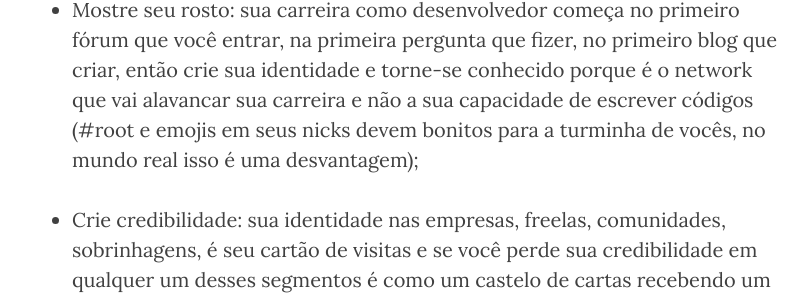
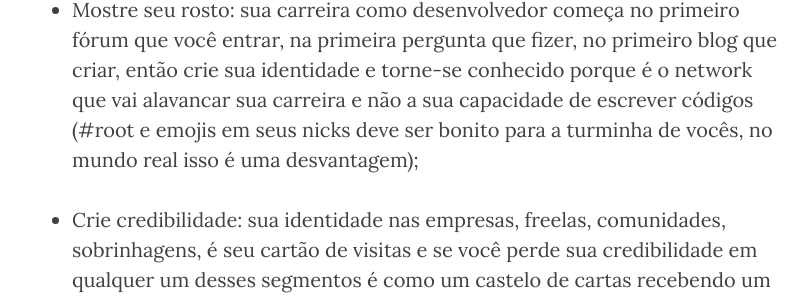
Before and after one commit to brasil-php/blog, a Jekyll site: the page built from _posts/2017-08-20-o-que-e-ser-desenvolvedor.markdown, in a window 1280 px wide and 900 px high, scrolled down 715 px. Shown: the part 263-562 px from the top of the window, without its empty margins (233-1041 px from the left). Built offline with Jekyll 4.4.1, drawn with Linux system fonts in a browser that asks for light colours.

Commit message:
Update 2017-08-20-o-que-e-ser-desenvolvedor.markdown

```diff
--- a/_posts/2017-08-20-o-que-e-ser-desenvolvedor.markdown
+++ b/_posts/2017-08-20-o-que-e-ser-desenvolvedor.markdown
@@ -10,7 +10,7 @@ Não é de hoje que gasto umas boas horas do meu dia pensando em como ser um des
 
 Embora a minha parte técnica tenha ficado defasada em relação a alguns aspectos eu tinha uma experiência normal de quem trabalha; e programar é um trabalho como outro qualquer. Vou tentar descrever a seguir quais passos eu gostaria de ter seguido na adolescência e que será a carta que deixarei pra mim quando tiver a oportunidade de voltar aos anos 90.
 
-- Mostre seu rosto: sua carreira como desenvolvedor começa no primeiro fórum que você entrar, na primeira pergunta que fizer, no primeiro blog que criar, então crie sua identidade e torne-se conhecido porque é o network que vai alavancar sua carreira e não a sua capacidade de escrever códigos (#root e emojis em seus nicks devem bonitos para a turminha de vocês, no mundo real isso é uma desvantagem);
+- Mostre seu rosto: sua carreira como desenvolvedor começa no primeiro fórum que você entrar, na primeira pergunta que fizer, no primeiro blog que criar, então crie sua identidade e torne-se conhecido porque é o network que vai alavancar sua carreira e não a sua capacidade de escrever códigos (#root e emojis em seus nicks deve ser bonito para a turminha de vocês, no mundo real isso é uma desvantagem);
 
 - Crie credibilidade: sua identidade nas empresas, freelas, comunidades, sobrinhagens, é seu cartão de visitas e se você perde sua credibilidade em qualquer um desses segmentos é como um castelo de cartas recebendo um sopro, tudo desmorona e você vai precisar reconstruir tudo;
 
```
